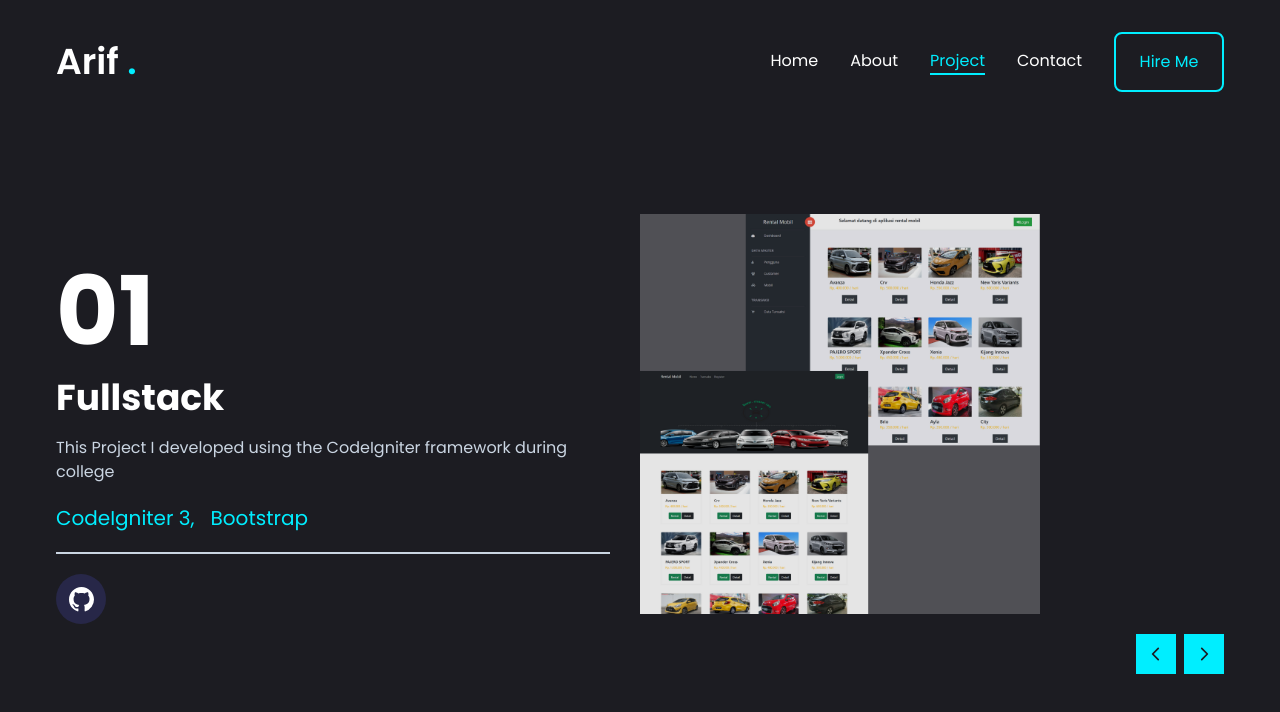
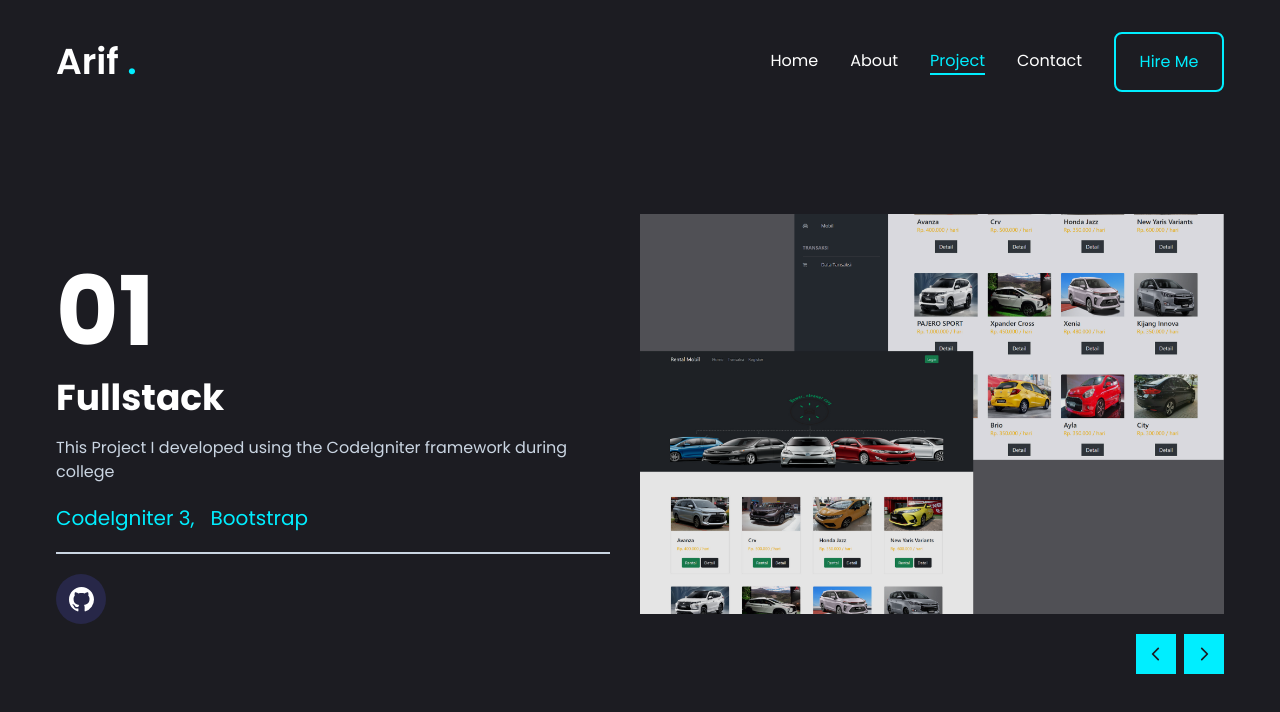
Before and after one commit to arifbudisuryono/portofolio, a React (Vite) app: page /project in a window 1280 px wide. Shown: the top 712 px of the page. Built offline with nearby package versions, Linux system fonts and the light colour scheme.

Commit message:
Update gambar project

```diff
--- a/src/components/Layouts/ProjectSection.jsx
+++ b/src/components/Layouts/ProjectSection.jsx
@@ -123,7 +123,7 @@ const ProjectSection = () => {
                     >
                     {projects.map((project, index) => {
                         return <SwiperSlide key={index}>
-                            <div className="h-[400px] absolute flex justify-center items-center bg-pink-50/20">
+                            <div className="h-[400px] relative flex justify-center items-center bg-pink-50/20">
                             {/* overlay */}
                             <div className="absolute top-0 bottom-0 w-full h-full bg-black/10 z-10"></div>
                             {/* image */}
```
